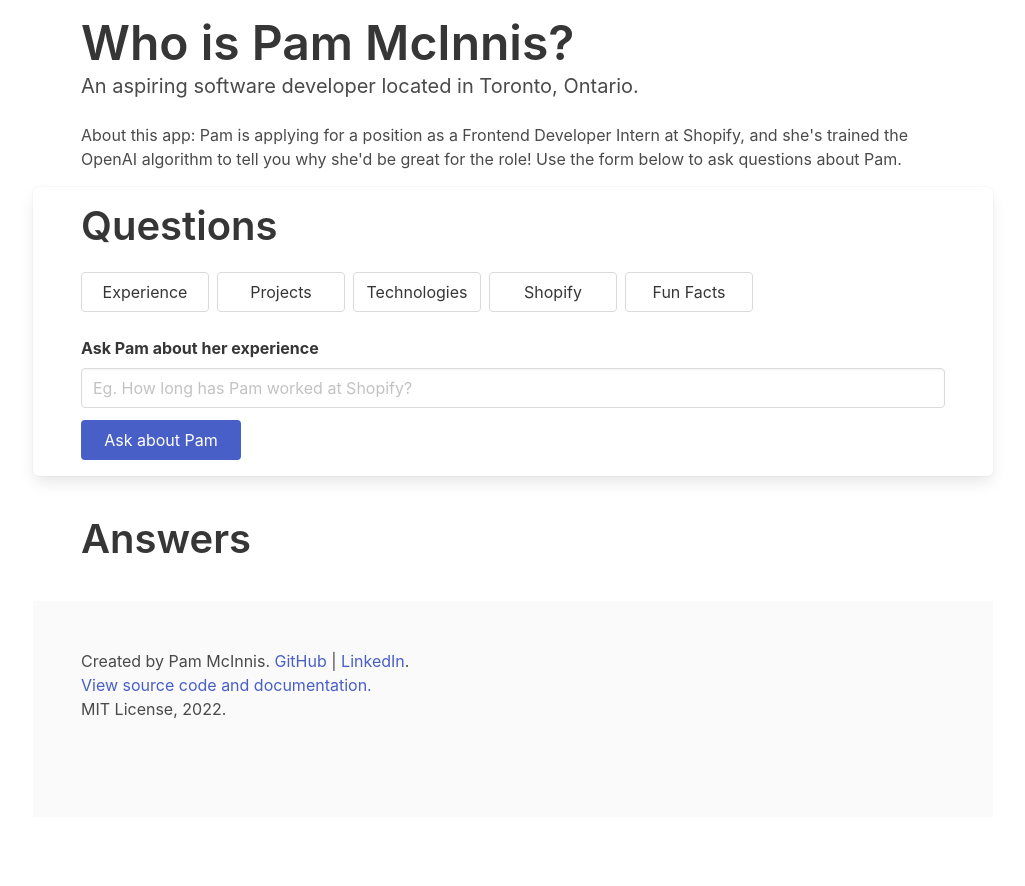
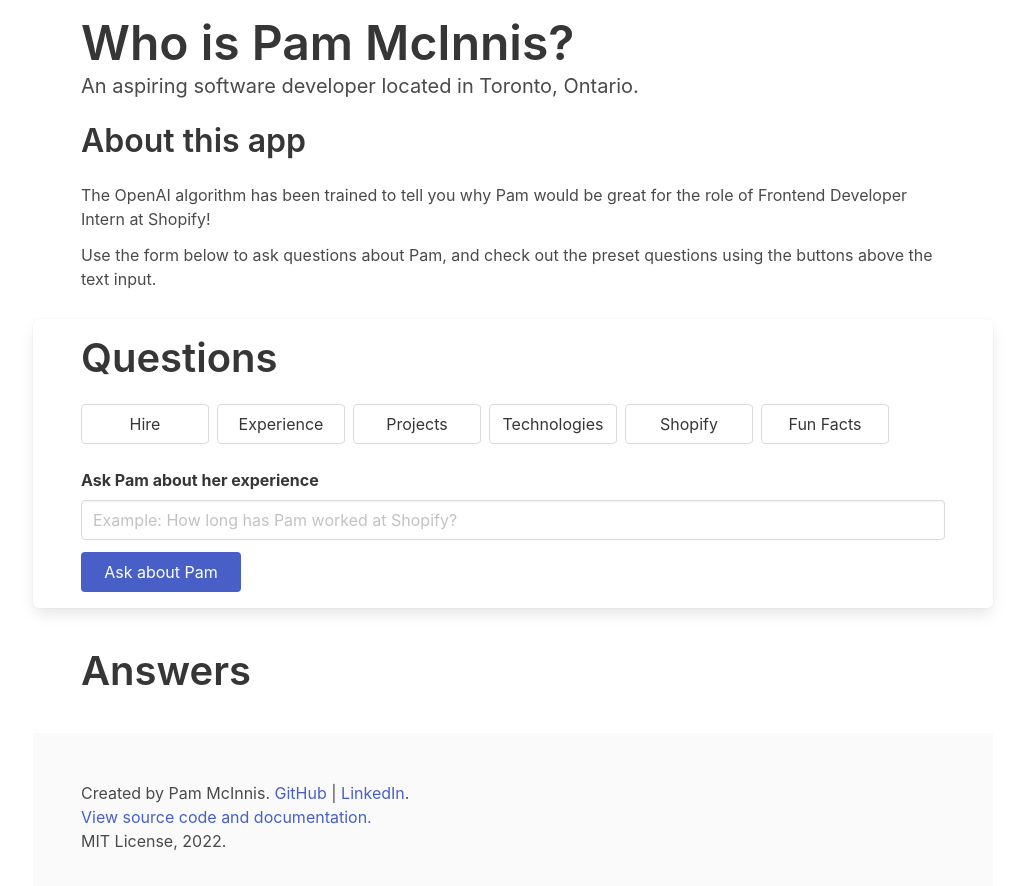
Before and after one commit to pammcinnis10/openai-app, a React (Create React App) app: page / in a window 1280 px wide. Shown: the top 886 px of the page, without its empty margins (127-1152 px from the left). Before the commit the page ends 817 px from the top, so only its background shows below. Built offline with nearby package versions, Linux system fonts and the light colour scheme.

Commit message:
Edited preset prompts and app description

```diff
--- a/src/App.js
+++ b/src/App.js
@@ -38,11 +38,14 @@
             An aspiring software developer located in Toronto, Ontario.
           </h2>
           <div className="container">
+            <h2 className="title is-3">About this app</h2>
             <p>
-              About this app: Pam is applying for a position as a Frontend
-              Developer Intern at Shopify, and she's trained the OpenAI
-              algorithm to tell you why she'd be great for the role! Use the
-              form below to ask questions about Pam.
+              The OpenAI algorithm has been trained to tell you why Pam would be
+              great for the role of Frontend Developer Intern at Shopify!
+            </p>
+            <p className="py-3">
+              Use the form below to ask questions about Pam, and check out the
+              preset questions using the buttons above the text input.
             </p>
           </div>
         </section>
--- a/src/QuestionForm.js
+++ b/src/QuestionForm.js
@@ -13,8 +13,13 @@
 
     this.presets = [
       {
+        label: "Hire",
+        question:
+          "Would Pam be a good fit for the role of Frontend Developer Intern at Shopify?",
+      },
+      {
         label: "Experience",
-        question: "Does Pam have software developer experience?",
+        question: "What kind of software developer experience does Pam have?",
       },
       {
         label: "Projects",
@@ -80,7 +85,7 @@
                   type="text"
                   disabled={this.props.loading}
                   className="input"
-                  placeholder="Eg. How long has Pam worked at Shopify?"
+                  placeholder="Example: How long has Pam worked at Shopify?"
                   value={this.state.value}
                   onChange={this.handleChange}
                 ></input>
```
